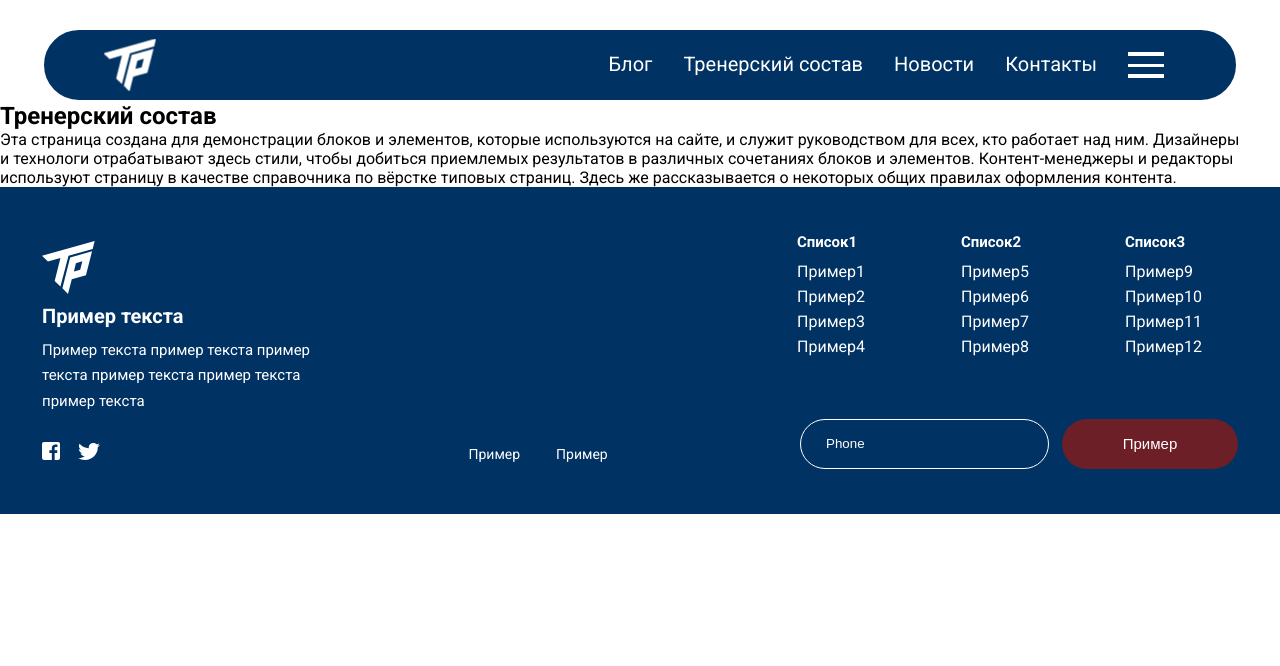
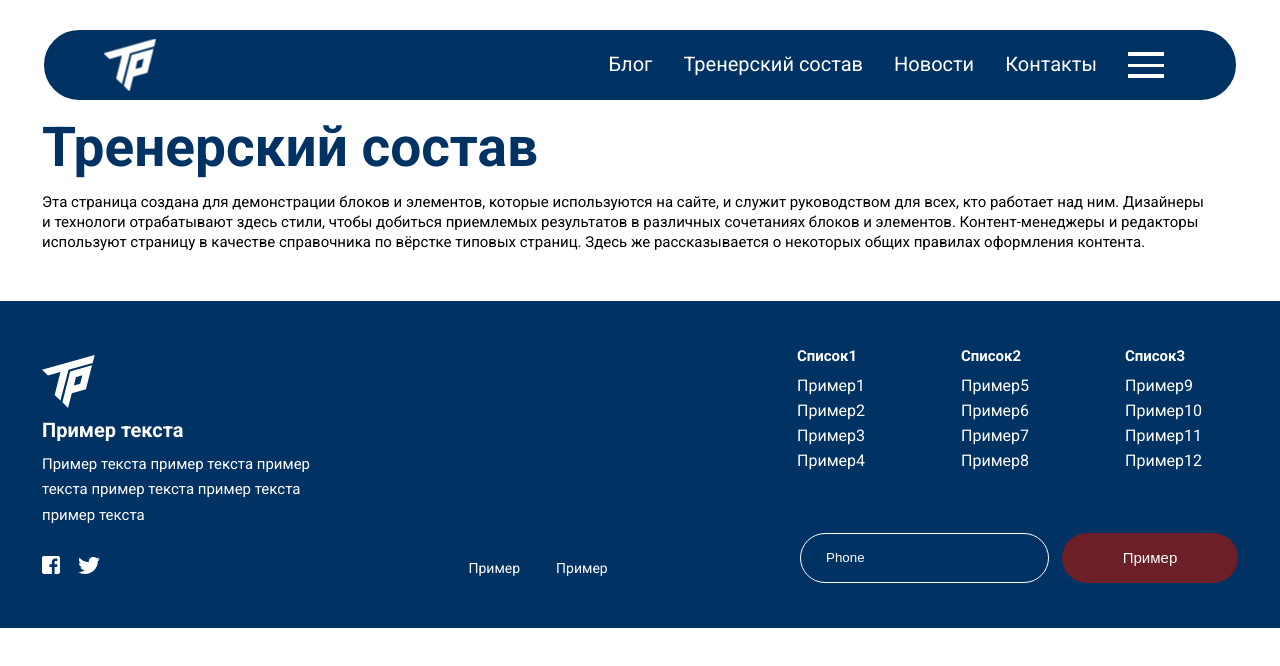
Before and after one commit to Trudovyereservy/frontend_part, a Next.js app: page /coachs in a window 1280 px wide. Shown: the top 666 px of the page. Built offline with nearby package versions, Linux system fonts and the light colour scheme.

Commit message:
Сделал компонент описания страниц:  descriptionPage

```diff
--- a/src/components/DescriptionPages/DescriptionPages.module.scss
+++ b/src/components/DescriptionPages/DescriptionPages.module.scss
@@ -1,67 +1,65 @@
-// @import '../../styles/_variables.scss';
-// @import '../../styles/_mixins.scss';
+@import '../../styles/_variables.scss';
+@import '../../styles/_mixins.scss';
 
-// .cardslist {
-//   max-width: 1440px;
-//   width: 100%;
-//   margin: 0 auto;
-//   padding: 40px 140px 70px 140px;
-//   box-sizing: border-box;
-//   display: flex;
-//   flex-direction: column;
-//   font-family: Roboto, sans-serif;
-// }
+.description__container {
+  margin: 0 auto;
+  margin-bottom: 49px;
+  display: flex;
+  flex-direction: column;
+  width: calc(100% - 1160px / 4 + 10px);
+  min-height: 80px;
+  box-sizing: border-box;
+}
 
-// .cardslist__title {
-//   color: $text-color-blue;
-//   font-size: 64px;
-//   font-style: normal;
-//   font-weight: 700;
-//   line-height: 1.63418;
-//   margin-bottom: 20px;
-// }
+.description__title {
+  font-size: 64px;
+  line-height: 104px;
+  font-weight: 700;
+  color: $text-color-blue;
+}
 
-// .cardslist__container {
-//   width: 100%;
-//   display: flex;
-//   gap: 40px;
-//   padding: 0;
-//   list-style-type: none;
-// }
+.description__text {
+  font-size: 15px;
+  line-height: 20px;
+  font-weight: 400;
+}
 
-// @include laptop {
-//   .cardslist {
-//     max-width: 1024px;
-//     padding: 40px 42px 100px 42px;
-//   }
-//   .cardslist__title {
-//     font-size: 55px;
-//     letter-spacing: -1px;
-//   }
-//   .cardslist__container {
-//     gap: 20px;
-//   }
-// }
+@include desktop {
+  .description__container {
+    width: calc(100% - 400px / 4 + 16px);
+  }
 
-// @include tablet{
-//   .cardslist {
-//     max-width: 494px;
-//     padding: 20px 47px 69px;
-//   }
-//   .cardslist__title {
-//     font-size: 34px;
-//     margin-bottom: 25px;
-//     letter-spacing: -0.5px;
-//   }
+  .description__title {
+    font-size: 55px;
+    line-height: 90px;
+  }
+}
 
-//   .cardslist__container {
-//     flex-direction: column;
-//     gap:34px;
-//   }
-// }
+@include laptop {
+}
 
-// @include mobile {
-//   .cardslist {
-//     max-width: 394px;
-//   }
-// }
+@include netbook {
+}
+
+@include tablet {
+  .description__title {
+    font-size: 45px;
+    margin: 33px 0 12px;
+    line-height: 60px;
+  }
+}
+
+@include mobile {
+  .description__container {
+    width: calc(100% - 408px / 4 + 10px);
+  }
+
+  .description__title {
+    font-size: 34px;
+    line-height: 38px;
+  }
+
+  .description__text {
+    font-size: 14px;
+  }
+}
--- a/src/components/DescriptionPages/DescriptionPages.tsx
+++ b/src/components/DescriptionPages/DescriptionPages.tsx
@@ -11,15 +11,11 @@ const DescriptionPages = () => {
     return null;
   }
 
-  console.log(pathName);
-  console.log(typeof pathName);
-  console.log(descriptionPages[0].route);
-
   return (
-    <>
+    <article className={styles.description__container}>
       <h2 className={styles.description__title}>{blockData.page}</h2>
       <p className={styles.description__text}>{blockData.content}</p>
-    </>
+    </article>
   );
 };
 export { DescriptionPages };
```
Also changed, not shown: src/components/CardsList/CardsList.module.scss (+8 -16 lines).
